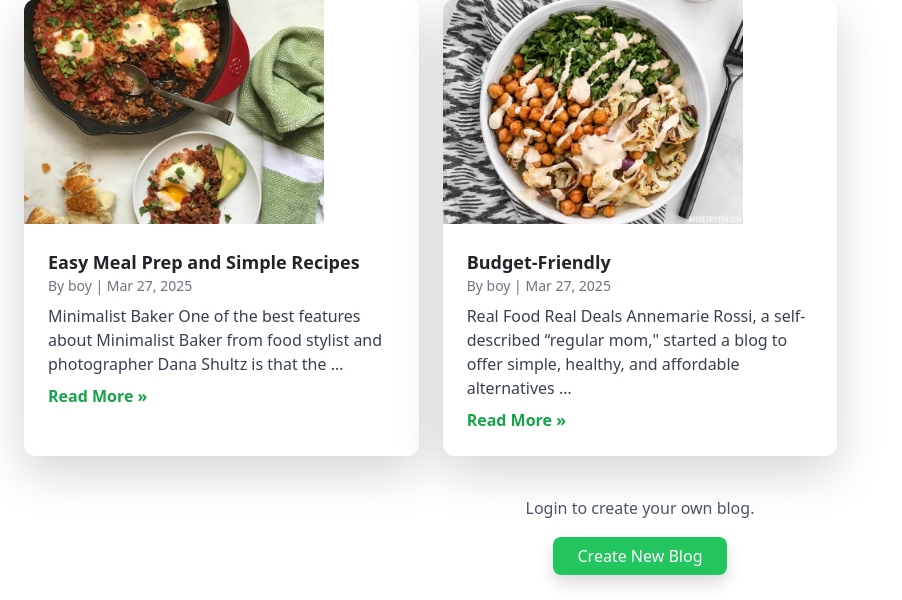
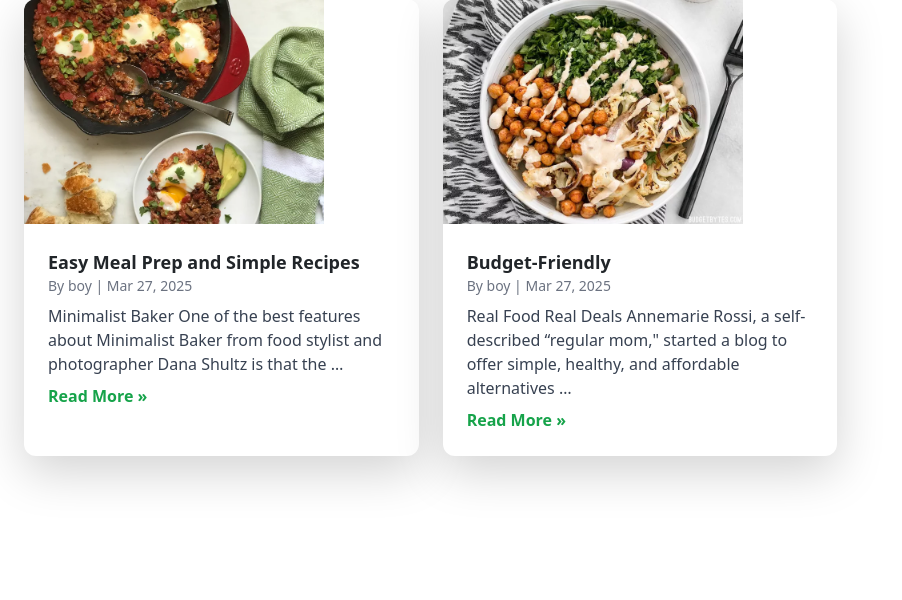
Before and after one commit to Omshinde01/TheHealthyVision, a Django app: page /blog/blogs/ in a window 1280 px wide. Shown: the part 297-897 px from the top of the page, without its empty margins (0-902 px from the left). After the commit the page ends 782 px from the top, so only its background shows below. Run offline with Django 5.2, Linux system fonts and the light colour scheme; data comes from the database, SQL or seed files in the repository; some libraries are stand-ins or nearby versions.

Commit message:
Update blog_list.html

```diff
--- a/blog/templates/blogs/blog_list.html
+++ b/blog/templates/blogs/blog_list.html
@@ -42,11 +42,6 @@
             <a href="{% url 'blog_create' %}" class="bg-blue-600 text-white py-2 px-6 rounded-lg shadow hover:bg-blue-700">
                 Create New Blog
             </a>
-        {% else %}
-            <p class="text-gray-600 mb-4">Login to create your own blog.</p>
-            <a href="{% url 'login' %}" class="bg-green-500 text-white py-2 px-6 rounded-lg shadow hover:bg-green-600">
-                Create New Blog
-            </a>
         {% endif %}
 
     </div>
```
